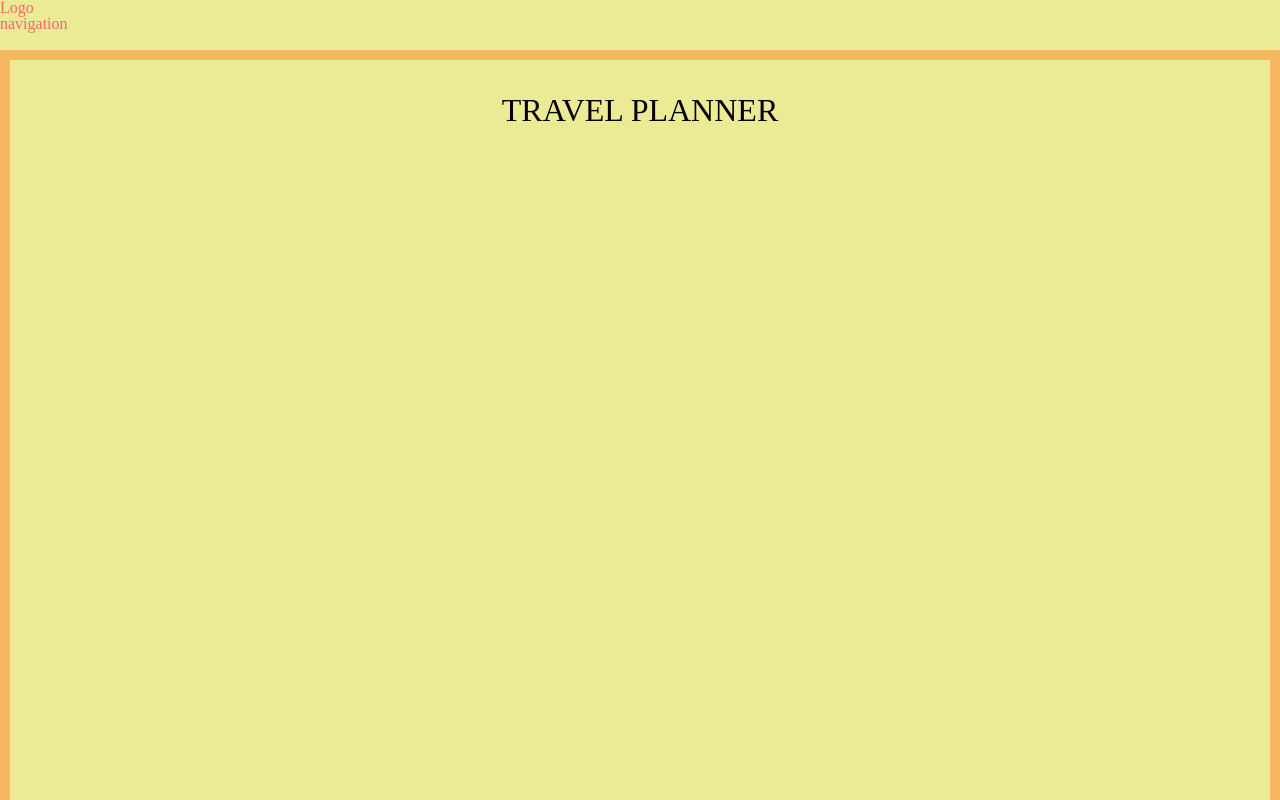
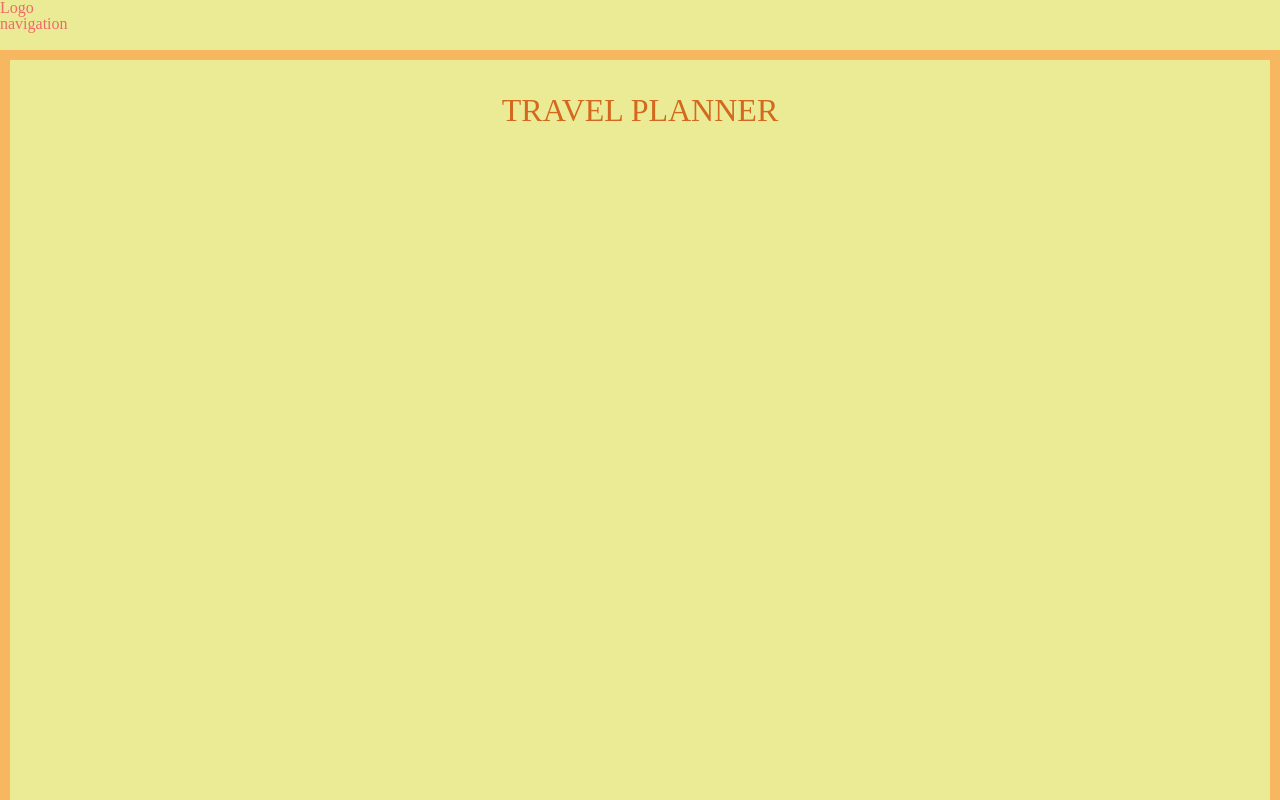
Before and after one commit to 1958gilps/-Capstone-project, a website built with webpack: page src/client/views/index.html in a window 1280 px wide. Shown: the top 800 px of the page. Built offline with nearby package versions, Linux system fonts and the light colour scheme.

Commit message:
style changes

```diff
--- a/src/client/styles/box.scss
+++ b/src/client/styles/box.scss
@@ -3,6 +3,9 @@
     align-items: center;
     justify-content: center;
     padding: 15px;
+}
+h1 {
+  color: chocolate;;
 }
 #one {
   grid-area: tp;
--- a/src/client/views/index.html
+++ b/src/client/views/index.html
@@ -18,19 +18,20 @@
             <div class = "container">
                 <div id = "one" class = "box">
                     <section>
-                        <p>TRAVEL PLANNER</p>
+                        <h1>TRAVEL PLANNER</h1>
                         </section>
                 </div>
                 <div id="two" class = "box">
-                    <section>
+                    <article>
 
-                    </section>
+                    </article>
                 </div>
                 <div id = "three" class = "box">
                     <section>
 
                     </section>
                 </div>
+                <!-- id # 4 is for the date and location UI-->
                 <div id = "four" class = "box">
                     <section>
                         <form class="">
```
